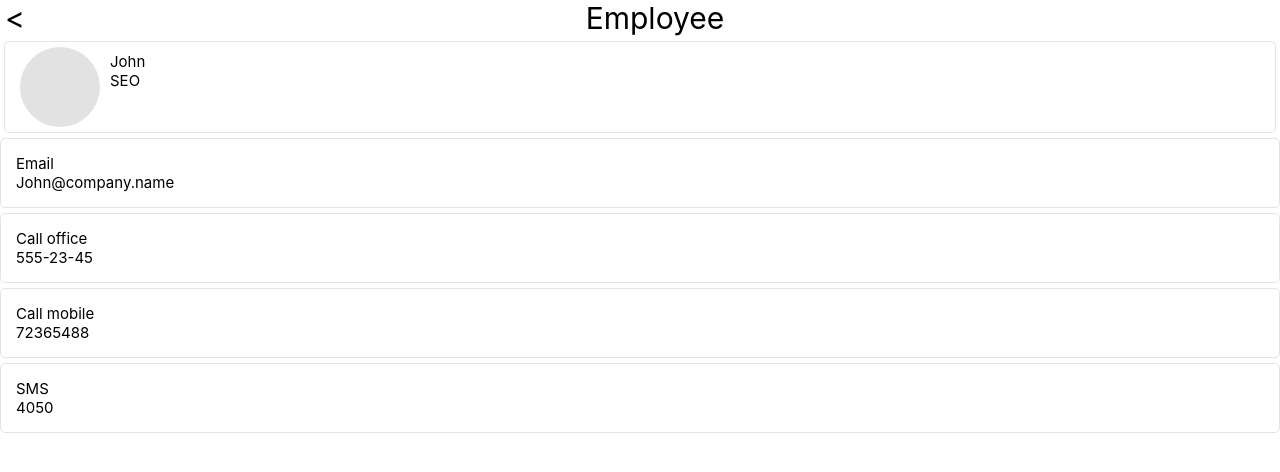
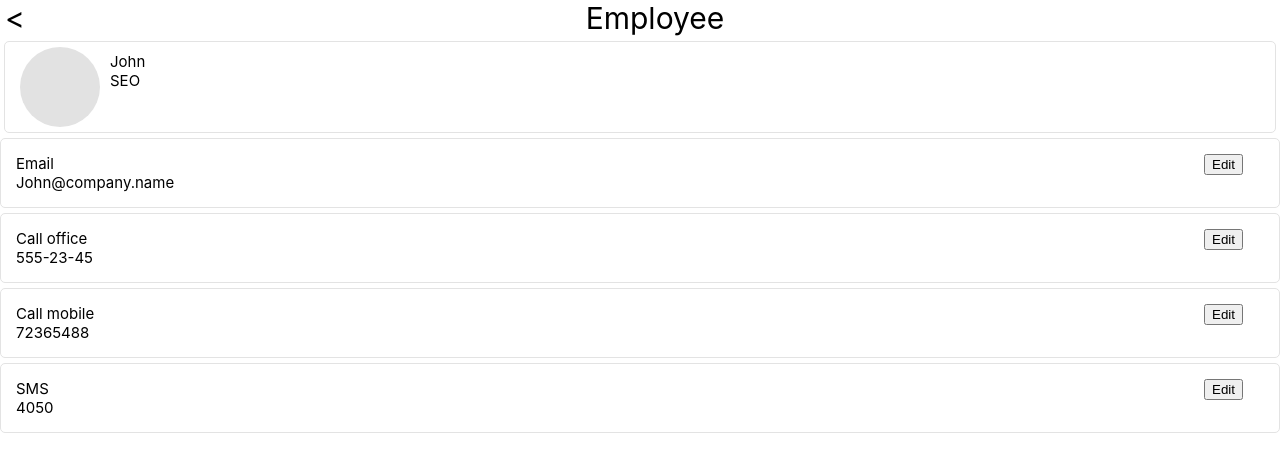
Before and after one commit to IBS-JS-202304/module_01, a React (Create React App) app: page /employee/1 in a window 1280 px wide. Shown: the top 472 px of the page. Built offline with nearby package versions, Linux system fonts and the light colour scheme.

Commit message:
refactoring for employee card

```diff
--- a/src/components/EmployeeCard/EmployeeCard.css
+++ b/src/components/EmployeeCard/EmployeeCard.css
@@ -23,14 +23,3 @@
     padding-left: 10px;
     flex: 1;
 }
-
-.employee-page-wrapper .employee-info-wrapper .info-item {
-    padding: 15px;
-    margin-bottom: 5px;
-    border: solid #e3e3e3 1px;
-    border-radius: 5px;
-}
-
-.employee-page-wrapper .employee-info-wrapper .info-item .label {}
-
-.employee-page-wrapper .employee-info-wrapper .info-item .value {}
--- a/src/components/EmployeeCard/EmployeeCard.jsx
+++ b/src/components/EmployeeCard/EmployeeCard.jsx
@@ -1,5 +1,6 @@
 import { useParams } from "react-router-dom";
 import { useEmployeeFullData } from '../../store/useEmployeeFullData';
+import { EmployeeCardElement } from './EmployeeCardElement';
 import './EmployeeCard.css';
 import { useEffect } from 'react';
 
@@ -23,22 +24,10 @@ export const EmployeeCard = () => {
                     <div className='employee-position'>{employee.position}</div>
                 </div>
             </div>
-            <div className="info-item">
-                <div className="label">Email</div>
-                <div className="value">{employee.email}</div>
-            </div>
-            <div className="info-item">
-                <div className="label">Call office</div>
-                <div className="value">{employee.phone.office}</div>
-            </div>
-            <div className="info-item">
-                <div className="label">Call mobile</div>
-                <div className="value">{employee.phone.cell}</div>
-            </div>
-            <div className="info-item">
-                <div className="label">SMS</div>
-                <div className="value">{employee.phone.sms}</div>
-            </div>
+            <EmployeeCardElement label="Email" value={employee.email} onEditClick={() => { }} />
+            <EmployeeCardElement label="Call office" value={employee.phone.office} onEditClick={() => { }} />
+            <EmployeeCardElement label="Call mobile" value={employee.phone.cell} onEditClick={() => { }} />
+            <EmployeeCardElement label="SMS" value={employee.phone.sms} onEditClick={() => { }} />
         </div>)}
 
         {(!employee && isFetching) && (<>Employee data loading...</>)}
--- /dev/null
+++ b/src/components/EmployeeCard/EmployeeCardElement.css
@@ -0,0 +1,18 @@
+.employee-page-wrapper .employee-info-wrapper .info-item-wrapper {
+    display: flex;padding: 15px;
+    margin-bottom: 5px;
+    border: solid #e3e3e3 1px;
+    border-radius: 5px;
+}
+
+.employee-page-wrapper .employee-info-wrapper .info-item-wrapper .info-item {
+    flex: 1;
+}
+
+.employee-page-wrapper .employee-info-wrapper .info-item-wrapper .info-item .label {}
+
+.employee-page-wrapper .employee-info-wrapper .info-item-wrapper .info-item .value {}
+
+.employee-page-wrapper .employee-info-wrapper .info-item-wrapper .action {
+    width: 60px;
+}
--- /dev/null
+++ b/src/components/EmployeeCard/EmployeeCardElement.jsx
@@ -0,0 +1,11 @@
+import './EmployeeCardElement.css';
+
+export const EmployeeCardElement = ({ label, value, onEditClick }) => {
+    return <div className="info-item-wrapper">
+        <div className="info-item">
+            <div className="label">{label}</div>
+            <div className="value">{value}</div>
+        </div>
+        <div className="action"><button onClick={onEditClick}>Edit</button></div>
+    </div>
+}
--- a/src/components/EmployeeGrid/EmployeeGrid.jsx
+++ b/src/components/EmployeeGrid/EmployeeGrid.jsx
@@ -30,7 +30,7 @@ export const EmployeeGrid = () => {
             return <>Data loading...</>;
         } else if (!isFetching && isLoaded && data) {
             return data.map((user, i) =>
-                <EmployeeGridRow rowData={user} columns={columns} />
+                <EmployeeGridRow rowData={user} columns={columns} key={`${i}-${user.id}`} />
             )
         }
 
@@ -38,6 +38,6 @@ export const EmployeeGrid = () => {
     }, [data, isFetching, isLoaded]);
 
     return (<div className="employee-list-wrapper">
-        <table><EmployeeGridHeader columns={columns}/>{prepareList()}</table>
+        <table><EmployeeGridHeader columns={columns} key='table-herder' />{prepareList()}</table>
     </div>);
 }
--- a/src/components/EmployeeGrid/EmployeeGridHeader.jsx
+++ b/src/components/EmployeeGrid/EmployeeGridHeader.jsx
@@ -1,6 +1,6 @@
 export const EmployeeGridHeader = ({columns}) => {
 
-    const preparedColumns = columns.map(({title}) => <th>{title}</th>);
+    const preparedColumns = columns.map(({title}, i) => <th key={i}>{title}</th>);
 
     return <tr>{preparedColumns}</tr>;
 }
--- a/src/components/EmployeeGrid/EmployeeGridRow.jsx
+++ b/src/components/EmployeeGrid/EmployeeGridRow.jsx
@@ -1,5 +1,13 @@
+import { useCallback } from 'react';
+import { useNavigate } from "react-router-dom";
+
 export const EmployeeGridRow = ({ rowData, columns }) => {
+    const navigate = useNavigate();
 
-    const cells = columns.map(({ dataKey, renderCell }) => <td>{ renderCell ? renderCell(rowData[dataKey], rowData) : rowData[dataKey] }</td> );
-    return <tr>{cells}</tr>;
+    const onRowClick = useCallback(() => {
+        navigate(`/employee/${rowData.id}`);
+    }, [navigate, rowData]);
+
+    const cells = columns.map(({ dataKey, renderCell }) => <td>{renderCell ? renderCell(rowData[dataKey], rowData) : rowData[dataKey]}</td>);
+    return <tr onClick={onRowClick} className="table-row">{cells}</tr>;
 }
--- a/src/components/SearchBar/SearchBar.jsx
+++ b/src/components/SearchBar/SearchBar.jsx
@@ -1,16 +1,21 @@
-import { useState, useCallback } from 'react';
+import { useState, useCallback, useRef } from 'react';
 import './SearchBar.css';
 
 export const SearchBar = () => {
     const [isSearchDisabled, setIsSearchDisabled] = useState(false);
+    const inpurRef = useRef(null);
 
     const doSearch = useCallback(() => {
         setIsSearchDisabled(true);
-        setTimeout(() => { setIsSearchDisabled(false) }, 2000);
-    }, [setIsSearchDisabled]);
+        setTimeout(() => {
+            setIsSearchDisabled(false);
+            console.log(inpurRef.current);
+            //alert(inpurRef.current);
+        }, 2000);
+    }, [setIsSearchDisabled, inpurRef]);
 
     return (<div className="search-wrapper">
-        <div className="search-input-wrapper"><input className="search-input" type="text" disabled={isSearchDisabled} /></div>
+        <div className="search-input-wrapper"><input ref={inpurRef} className="search-input" type="text" disabled={isSearchDisabled} /></div>
         <div><button disabled={isSearchDisabled} onClick={doSearch}>Find this!</button></div>
     </div>
     );
```
Also changed, not shown: src/components/EmployeeGrid/index.js (line endings or trailing spaces).
